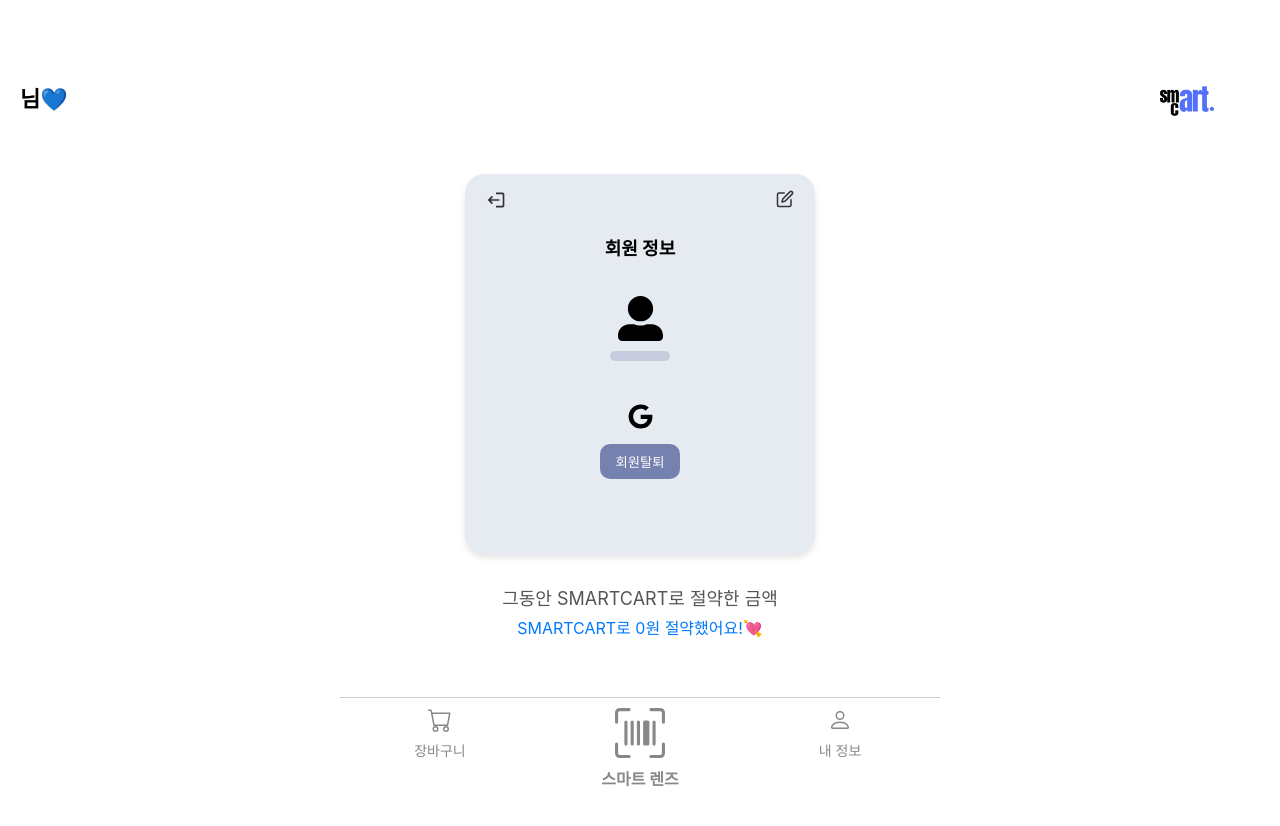
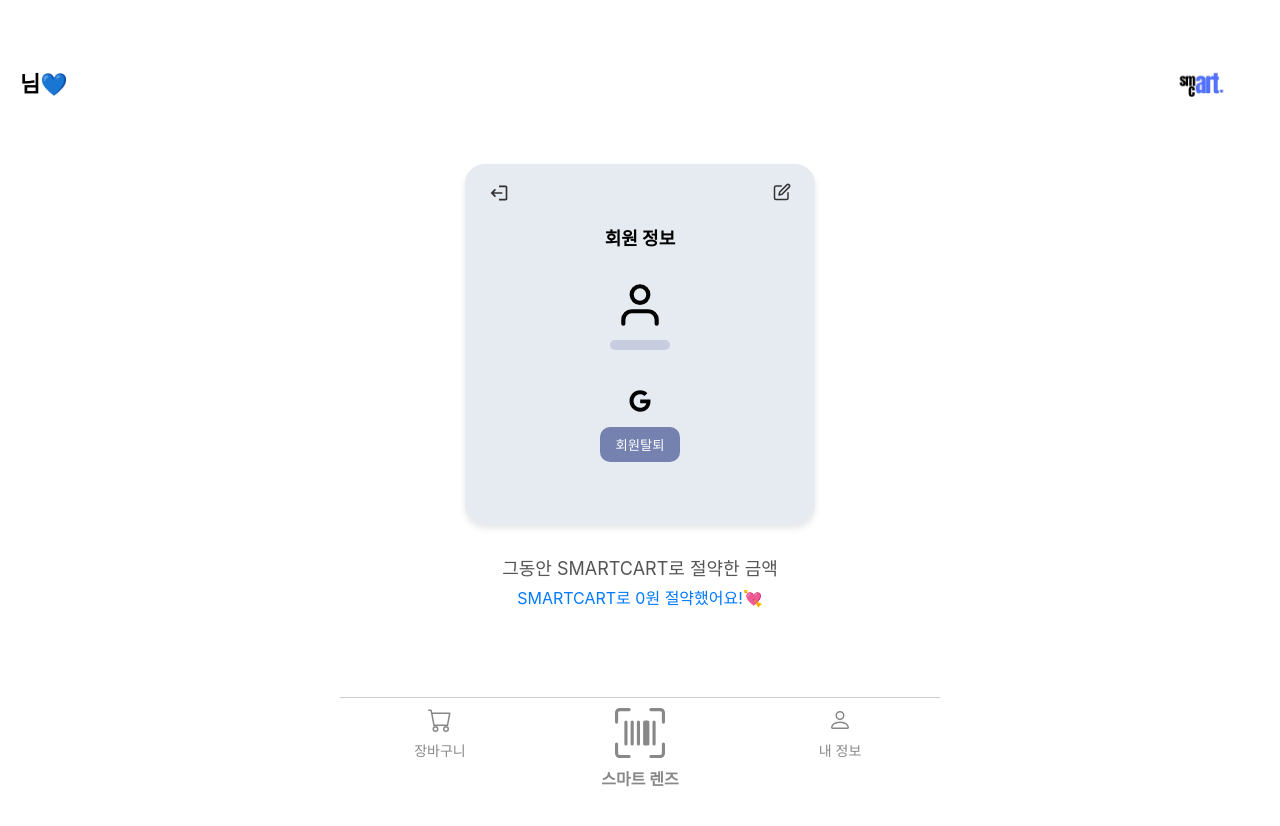
Before and after one commit to KMS-SmartCart/SmartCart-frontend, a React (Create React App) app: page /mypage in a window 1280 px wide. Shown: the top 826 px of the page. After the commit the page ends 800 px from the top, so only its background shows below. Built offline with nearby package versions, Linux system fonts and the light colour scheme; no server answers.

Commit message:
[#27] Feat: 각 페이지 UI 수정

```diff
--- a/src/pages/User/LoginPage.jsx
+++ b/src/pages/User/LoginPage.jsx
@@ -14,20 +14,17 @@ const Container = styled.div`
   align-items: center;
   justify-content: flex-start;
   padding: 20px;
-  height: 100vh;
+  min-height: 100vh;
   background-color: white;
   position: relative;
+  box-sizing: border-box;
 
-  @media (max-width: 1024px) {
-    width: 60%; /* 태블릿 크기에서 너비 조정 */
+  @media (max-width: 390px) {
+    padding: 15px;
   }
 
-  @media (max-width: 768px) {
-    width: 80%; /* 작은 태블릿 및 큰 스마트폰에서 너비 조정 */
-  }
-
-  @media (max-width: 480px) {
-    width: 100%; /* 작은 스마트폰에서는 전체 너비로 변경 */
+  @media (max-width: 360px) {
+    padding: 10px;
   }
 `;
 
--- a/src/pages/User/MainPage.jsx
+++ b/src/pages/User/MainPage.jsx
@@ -9,56 +9,34 @@ import Apis from "../../apis/Api";
 import BottomNav from '../../Component/Navigation/BottomNav';
 import logo from "../../assets/images/smartcartlogo.png"
 
-// 전체 컨테이너
+// 스타일 정의
 const Container = styled.div`
   display: flex;
   flex-direction: column;
   align-items: center;
   justify-content: flex-start;
   padding: 20px;
-  height: 100vh;
+  min-height: 100vh;
   background-color: white;
   position: relative;
-  padding-bottom: 100px; /* 하단바 높이만큼 공간 확보 */
+  padding-bottom: 100px;
+  box-sizing: border-box;
 
-  @media (max-width: 1024px) {
-    width: 60%; /* 태블릿 크기에서 너비 조정 */
+  @media (max-width: 390px) {
+    padding: 15px;
   }
 
-  @media (max-width: 768px) {
-    width: 80%; /* 작은 태블릿 및 큰 스마트폰에서 너비 조정 */
-  }
-
-  @media (max-width: 480px) {
-    width: 100%; /* 작은 스마트폰에서는 전체 너비로 변경 */
+  @media (max-width: 360px) {
+    padding: 10px;
   }
 `;
-
-// // 로고 스타일
-// const LogoImage = styled.img`
-//   width: 150px;
-//   height: auto;
-//   align-self: flex-end; /* 오른쪽 상단에 배치 */
-//   margin-right: 10px;
-// `;
-
-// // 인사말 텍스트 스타일
-// const Header = styled.text`
-//   font-size: 22px;
-//   color: black;
-//   text-align: left;
-//   margin-top: 10px;
-//   margin-bottom: 20px;
-//   width: 100%;
-//   font-weight: bold;
-// `;
 
 const HeaderContainer = styled.div`
   display: flex;
   justify-content: space-between;
   align-items: center;
   width: 100%;
-  // padding: 10px;
+  // margin-bottom: 20px;
 `;
 
 const Header = styled.h1`
@@ -66,6 +44,14 @@ const Header = styled.h1`
   color: black;
   margin: 0;
   font-weight: bold;
+
+  @media (max-width: 375px) {
+    font-size: 20px;
+  }
+
+  @media (max-width: 360px) {
+    font-size: 18px;
+  }
 `;
 
 const LogoContainer = styled.div`
@@ -73,37 +59,52 @@ const LogoContainer = styled.div`
 `;
 
 const LogoImage = styled.img`
-  width: 150px;
+  width: 120px;
   height: auto;
 
-  @media (max-width: 768px) {
-    width: 60px;
+  @media (max-width: 390px) {
+    width: 100px;
+  }
+
+  @media (max-width: 360px) {
+    width: 80px;
   }
 `;
 
-// 입력창 컨테이너
 const InputContainer = styled.div`
   background-color: #E8E6F0;
   border-radius: 20px;
-  padding: 20px;
+  padding: 15px;
   width: 100%;
-  max-width: 400px;
+  max-width: 350px;
   box-shadow: 0px 4px 6px rgba(0, 0, 0, 0.1);
   display: flex;
   flex-direction: column;
-  position: relative; /*부모 요소에 대해 inputwrapper를 절대적으로 위치시킴 */
-  height: 300px;      /* 고정된 높이 */
-  overflow-y: auto;   /* 내용이 많아지면 스크롤 처리 */
+  position: relative;
+  height: 280px;
+  overflow-y: auto;
+
+  @media (max-width: 390px) {
+    height: 260px;
+    padding: 12px;
+  }
+
+  @media (max-width: 375px) {
+    height: 240px;
+  }
+
+  @media (max-width: 360px) {
+    height: 220px;
+    padding: 10px;
+  }
 `;
 
-// 체크리스트 스타일 (내용이 스크롤되는 영역)
 const ChecklistWrapper = styled.div`
-  flex-grow: 1; /* 스크롤 가능 영역 확장 */
-  overflow-y: auto; /* 리스트가 길어질 때 스크롤 */
-  margin-bottom: 10px; /* 아래쪽 여백 */
+  flex-grow: 1;
+  overflow-y: auto;
+  margin-bottom: 10px;
 `;
 
-// 체크리스트 아이템 스타일
 const ChecklistItem = styled.div`
   display: flex;
   justify-content: space-between;
@@ -113,33 +114,60 @@ const ChecklistItem = styled.div`
   border-radius: 10px;
   margin-bottom: 5px;
   font-size: 14px;
-  text-decoration: ${({ isChecked, isEditing }) => (isEditing ? 'none' : isChecked ? 'line-through' : 'none')}; // 체크 여부와 수정 여부에 따라 취소선 적용
+  text-decoration: ${({ isChecked, isEditing }) => (isEditing ? 'none' : isChecked ? 'line-through' : 'none')};
+
+  @media (max-width: 375px) {
+    font-size: 13px;
+  }
+
+  @media (max-width: 360px) {
+    font-size: 12px;
+  }
 `;
 
-// 입력 필드와 버튼을 담는 래퍼 (고정된 영역)
 const InputWrapper = styled.div`
   position: absolute;
-  bottom: 15px;     /* InputContainer의 하단에 고정 */
-  left: 20px;
+  bottom: 10px;
+  left: 15px;
   right: 15px;
   display: flex;
   align-items: center;
-  width: 90%;
+  width: calc(100% - 30px);
   background-color: #CDD3EE;
   border-radius: 20px;
+
+  @media (max-width: 375px) {
+    bottom: 8px;
+    left: 12px;
+    right: 12px;
+  }
+
+  @media (max-width: 360px) {
+    bottom: 6px;
+    left: 10px;
+    right: 10px;
+  }
 `;
 
-// 입력 필드 스타일
 const Input = styled.input`
   border: none;
   background-color: transparent;
   font-size: 12px;
   flex-grow: 1;
   outline: none;
-  padding: 12px;
+  padding: 10px;
+
+  @media (max-width: 375px) {
+    font-size: 11px;
+    padding: 8px;
+  }
+
+  @media (max-width: 360px) {
+    font-size: 10px;
+    padding: 6px;
+  }
 `;
 
-// 버튼 스타일
 const InputButton = styled.button`
   background-color: #7582B0;
   color: white;
@@ -149,17 +177,18 @@ const InputButton = styled.button`
   cursor: pointer;
   font-size: 10px;
   margin-right: 10px;
+
+  @media (max-width: 375px) {
+    font-size: 9px;
+    padding: 4px 8px;
+  }
+
+  @media (max-width: 360px) {
+    font-size: 8px;
+    padding: 3px 6px;
+  }
 `;
 
-// 수정 버튼 스타일
-const EditButton = styled.button`
-  background: none;
-  border: none;
-  cursor: pointer;
-  margin-right: 10px; /* 수정 버튼과 삭제 버튼 사이의 간격 */
-`;
-
-// 수정 입력 필드 스타일
 const EditInput = styled.input`
   border: none;
   background-color: transparent;
@@ -170,30 +199,46 @@ const EditInput = styled.input`
   line-height: 1;
   font-family: inherit;
   margin-left: 27px;
+
+  @media (max-width: 375px) {
+    font-size: 13px;
+    margin-left: 22px;
+  }
+
+  @media (max-width: 360px) {
+    font-size: 12px;
+    margin-left: 18px;
+  }
 `;
 
-// 완료 버튼 스타일
-const DoneButton = styled.button`
+const ActionButton = styled.button`
   background: none;
   border: none;
   cursor: pointer;
-`;
+  padding: 5px;
 
-// 삭제 버튼 스타일
-const DeleteButton = styled.button`
-  background: none;
-  border: none;
-  cursor: pointer;
+  @media (max-width: 360px) {
+    padding: 3px;
+  }
 `;
 
 const RecommendedMenu = styled.div`
   background-color: #E6EBF1;
   border-radius: 20px;
-  padding: 20px;
+  padding: 15px;
   width: 100%;
-  max-width: 400px;
+  max-width: 350px;
   text-align: center;
   box-shadow: 0px 4px 6px rgba(0, 0, 0, 0.1);
+  margin-top: 20px;
+
+  @media (max-width: 375px) {
+    padding: 12px;
+  }
+
+  @media (max-width: 360px) {
+    padding: 10px;
+  }
 `;
 
 
@@ -320,7 +365,7 @@ function MainPage() {
   return (
     <Container>
       <HeaderContainer>
-        <Header>Hello, {userName.length > 5 ? <><br/>{userName}</> : userName}✋</Header>
+        <Header>Hello, {userName.length > 5 ? <>{userName}</> : userName}✋</Header>
         <LogoContainer>
           <LogoImage src={logo} alt="Logo" />
         </LogoContainer>
@@ -332,7 +377,7 @@ function MainPage() {
             <ChecklistItem
               key={item.checkitemId}
               isChecked={item.isCheck === 1}
-              isEditing={editItemId === item.checkitemId} // 수정 중인지 여부를 전달
+              isEditing={editItemId === item.checkitemId}
             >
               {editItemId === item.checkitemId ? (
                 <div style={{ display: 'flex', alignItems: 'center', width: '100%' }}>
@@ -340,9 +385,9 @@ function MainPage() {
                     type="text"
                     value={editItemName}
                     onChange={(e) => setEditItemName(e.target.value)}
-                    onBlur={handleEditSubmit} // 수정 완료
+                    onBlur={handleEditSubmit}
                   />
-                  <DoneButton onClick={handleEditSubmit}><IoMdCheckboxOutline size={20}/></DoneButton>
+                  <ActionButton onClick={handleEditSubmit}><IoMdCheckboxOutline size={18}/></ActionButton>
                 </div>
               ) : (
                 <div style={{ display: 'flex', alignItems: 'center', width: '100%', justifyContent: 'space-between' }}>
@@ -356,12 +401,12 @@ function MainPage() {
                     <span>{item.checkitemName}</span>
                   </div>
                   <div style={{ display: 'flex', alignItems: 'center' }}>
-                    <EditButton onClick={() => handleEditClick(item)}>
-                      <PiNotePencil size={20} />
-                    </EditButton>
-                    <DeleteButton onClick={() => handleDeleteClick(item.checkitemId)}>
-                      <IoTrashOutline size={20} />
-                    </DeleteButton>
+                    <ActionButton onClick={() => handleEditClick(item)}>
+                      <PiNotePencil size={18} />
+                    </ActionButton>
+                    <ActionButton onClick={() => handleDeleteClick(item.checkitemId)}>
+                      <IoTrashOutline size={18} />
+                    </ActionButton>
                   </div>
                 </div>
               )}
@@ -379,10 +424,10 @@ function MainPage() {
         </InputWrapper>
       </InputContainer>
 
-      <h3>추천 메뉴</h3>
       <RecommendedMenu>
-        <p>Chat GPT 사용</p>
-        <p>→ 장바구니에 담긴 메뉴로 추천 레시피</p>
+        <h3 style={{ marginTop: 0, marginBottom: 10, fontSize: '16px' }}>추천 메뉴</h3>
+        <p style={{ margin: 0, fontSize: '14px' }}>Chat GPT 사용</p>
+        <p style={{ margin: 5, fontSize: '14px' }}>→ 장바구니에 담긴 메뉴로 추천 레시피</p>
       </RecommendedMenu>
       <BottomNav />
     </Container>
--- a/src/pages/User/MyPage.jsx
+++ b/src/pages/User/MyPage.jsx
@@ -1,7 +1,7 @@
 import React, { useState, useEffect } from 'react';
 import { useNavigate } from "react-router-dom";
 import styled from 'styled-components';
-import { FaUserAlt } from 'react-icons/fa';
+import { FiUser } from "react-icons/fi";
 import { FiEdit } from 'react-icons/fi';
 import { FaGoogle } from "react-icons/fa";
 import { IoMdCheckboxOutline } from "react-icons/io";
@@ -18,21 +18,18 @@ const Container = styled.div`
   align-items: center;
   justify-content: flex-start;
   padding: 20px;
-  height: 100vh;
+  min-height: 100vh;
   background-color: white;
   position: relative;
-  padding-bottom: 100px; /* 하단바 높이만큼 공간 확보 */
+  padding-bottom: 100px;
+  box-sizing: border-box;
 
-  @media (max-width: 1024px) {
-    width: 60%; /* 태블릿 크기에서 너비 조정 */
+  @media (max-width: 390px) {
+    padding: 15px;
   }
 
-  @media (max-width: 768px) {
-    width: 80%; /* 작은 태블릿 및 큰 스마트폰에서 너비 조정 */
-  }
-
-  @media (max-width: 480px) {
-    width: 100%; /* 작은 스마트폰에서는 전체 너비로 변경 */
+  @media (max-width: 360px) {
+    padding: 10px;
   }
 `;
 
@@ -41,7 +38,7 @@ const HeaderContainer = styled.div`
   justify-content: space-between;
   align-items: center;
   width: 100%;
-  // padding: 10px;
+  margin-bottom: 20px;
 `;
 
 const Header = styled.h1`
@@ -49,6 +46,14 @@ const Header = styled.h1`
   color: black;
   margin: 0;
   font-weight: bold;
+
+  @media (max-width: 375px) {
+    font-size: 20px;
+  }
+
+  @media (max-width: 360px) {
+    font-size: 18px;
+  }
 `;
 
 const LogoContainer = styled.div`
@@ -56,11 +61,15 @@ const LogoContainer = styled.div`
 `;
 
 const LogoImage = styled.img`
-  width: 150px;
+  width: 120px;
   height: auto;
 
-  @media (max-width: 768px) {
-    width: 60px;
+  @media (max-width: 390px) {
+    width: 100px;
+  }
+
+  @media (max-width: 360px) {
+    width: 80px;
   }
 `;
 
@@ -73,30 +82,55 @@ const UserInfoCard = styled.div`
   box-shadow: 0px 4px 6px rgba(0, 0, 0, 0.1);
   display: flex;
   flex-direction: column;
-  position: relative; /* 부모 요소에 대해 inputwrapper를 절대적으로 위치시킴 */
-  height: 320px;      /* 고정된 높이 */
-  overflow-y: auto;   /* 내용이 많아지면 스크롤 처리 */
+  position: relative;
+  height: 300px;
+  overflow-y: auto;
   align-items: center;
+
+  @media (max-width: 390px) {
+    height: 280px;
+    padding-top: 50px;
+  }
+
+  @media (max-width: 375px) {
+    height: 260px;
+  }
+
+  @media (max-width: 360px) {
+    height: 240px;
+    padding-top: 40px;
+  }
 `;
 
 const LogOutButton = styled.button`
   position: absolute;
-  top: 15px;
-  left: 15px;
+  top: 18px;
+  left: 18px;
   background: none;
   border: none;
   cursor: pointer;
   color: #333;
   transform: scaleX(-1);
+
+  @media (max-width: 360px) {
+    top: 12px;
+    left: 12px;
+  }
 `;
+
 const EditButton = styled.button`
   position: absolute;
-  top: 15px;
-  right: 15px;
+  top: 18px;
+  right: 18px;
   background: none;
   border: none;
   cursor: pointer;
   color: #333;
+
+  @media (max-width: 360px) {
+    top: 12px;
+    right: 12px;
+  }
 `;
 
 const ContentWrapper = styled.div`
@@ -105,39 +139,75 @@ const ContentWrapper = styled.div`
   justify-content: space-around;
   align-items: center;
   width: 100%;
-//   flex-grow: 1;
 `;
 
 const UserInfoComment = styled.text`
   font-size: 18px;
-  margin-bottom: 18px;
+  margin-bottom: 15px;
   font-weight: bold;
+
+  @media (max-width: 375px) {
+    font-size: 16px;
+    margin-bottom: 12px;
+  }
+
+  @media (max-width: 360px) {
+    font-size: 15px;
+    margin-bottom: 9px;
+  }
 `;
 
 const ProfileWrapper = styled.div`
-  margin: 18px 0;
+  margin: 15px 0;
   display: flex;
   flex-direction: column;
-  align-items: center; /* 수평 가운데 정렬 */
+  align-items: center;
+
+  @media (max-width: 375px) {
+    margin: 12px 0;
+  }
+
+  @media (max-width: 360px) {
+    margin: 9px 0;
+  }
 `;
 
 const GoogleAndLeave = styled.div`
   margin: 15px 0;
   display: flex;
-  flex-direction: column; /* 세로 정렬 */
-  align-items: center; /* 수평 가운데 정렬 */
+  flex-direction: column;
+  align-items: center;
   margin-bottom: 30px;
+
+  @media (max-width: 375px) {
+    margin-bottom: 25px;
+  }
+
+  @media (max-width: 360px) {
+    margin-bottom: 20px;
+  }
 `;
 
 const UserName = styled.text`
   margin: 10px 0;
+  // color: white;
   font-size: 18px;
   text-align: center;
-  background-color: #C7CCDF; /* 배경색 추가 */
-  padding: 5px 30px; /* 텍스트 양쪽에 패딩 추가 */
-  border-radius: 10px; /* 모서리를 둥글게 */
-  display: inline-block; /* 컨텐츠 크기에 맞춰서 배경길이 조절 */
-  font-weight: bold;
+  background-color: #C7CCDF;
+  padding: 5px 30px;
+  border-radius: 10px;
+  display: inline-block;
+  // font-weight: bold;
+
+  @media (max-width: 375px) {
+    font-size: 16px;
+    padding: 4px 25px;
+  }
+
+  @media (max-width: 360px) {
+    font-size: 15px;
+    padding: 3px 20px;
+  }
 `;
 
 const UserNameInput = styled.input`
@@ -152,19 +222,26 @@ const UserNameInput = styled.input`
   padding: 5px;
   line-height: 1;
   font-family: inherit;
+
+  @media (max-width: 375px) {
+    font-size: 16px;
+    padding: 4px;
+  }
+
+  @media (max-width: 360px) {
+    font-size: 15px;
+    padding: 3px;
+  }
 `;
 
 const LeaveButton = styled.button`
   display: flex;
   align-items: center;
   justify-content: center;
-  margin: 0 auto; /* 버튼을 가운데로 */
-  margin-top: 15px;
-
+  margin: 15px auto 0;
   padding: 8px 15px;
   background-color: #7582B0;
   color: white;
-//   font-weight: bold;
   border: none;
   border-radius: 10px;
   cursor: pointer;
@@ -173,6 +250,16 @@ const LeaveButton = styled.button`
   svg {
     margin-right: 10px;
   }
+
+  @media (max-width: 375px) {
+    padding: 7px 12px;
+    font-size: 14px;
+  }
+
+  @media (max-width: 360px) {
+    padding: 6px 10px;
+    font-size: 13px;
+  }
 `;
 
 const AccumulatedAmount = styled.div`
@@ -180,6 +267,16 @@ const AccumulatedAmount = styled.div`
   font-size: 18px;
   color: #555;
   text-align: center;
+
+  @media (max-width: 375px) {
+    font-size: 16px;
+    margin-top: 25px;
+  }
+
+  @media (max-width: 360px) {
+    font-size: 15px;
+    margin-top: 20px;
+  }
 `;
 
 const Amount = styled.p`
@@ -187,6 +284,14 @@ const Amount = styled.p`
   color: #007aff;
   margin-top: 5px;
   text-align: center;
+
+  @media (max-width: 375px) {
+    font-size: 15px;
+  }
+
+  @media (max-width: 360px) {
+    font-size: 14px;
+  }
 `;
 
 const MyPage = () => {
@@ -288,7 +393,7 @@ const MyPage = () => {
         <ContentWrapper>
           <UserInfoComment>회원 정보</UserInfoComment>
           <ProfileWrapper>
-            <FaUserAlt size={45} />
+            <FiUser size={50} />
             {isEditing ? (
               <UserNameInput
                 type="text"
@@ -301,7 +406,7 @@ const MyPage = () => {
           </ProfileWrapper>
 
           <GoogleAndLeave>
-            <FaGoogle size={25} />
+            <FaGoogle size={22} />
             <LeaveButton onClick={openModal}>회원탈퇴</LeaveButton>
           </GoogleAndLeave>
         </ContentWrapper>
@@ -310,12 +415,10 @@ const MyPage = () => {
       <AccumulatedAmount>
         그동안 SMARTCART로 절약한 금액
         <Amount>SMARTCART로 {savedMoney}원 절약했어요!💘</Amount>
-
       </AccumulatedAmount>
 
       <BottomNav />
 
-      {/* 모달 렌더링 */}
       {showModal && (
         <Modal
           message="회원 탈퇴 하시겠습니까?"
@@ -323,7 +426,6 @@ const MyPage = () => {
           onCancel={closeModal}
         />
       )}
-
     </Container>
   );
 };
```
